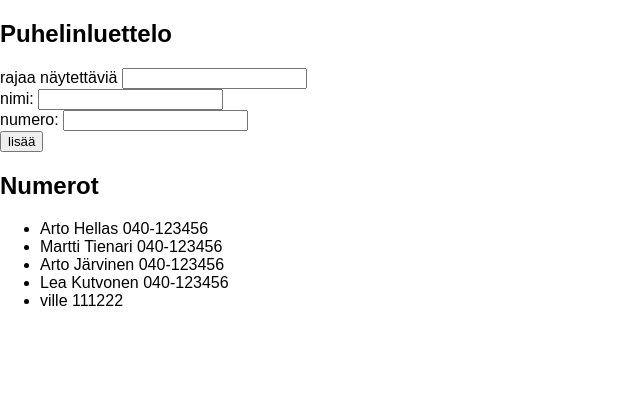
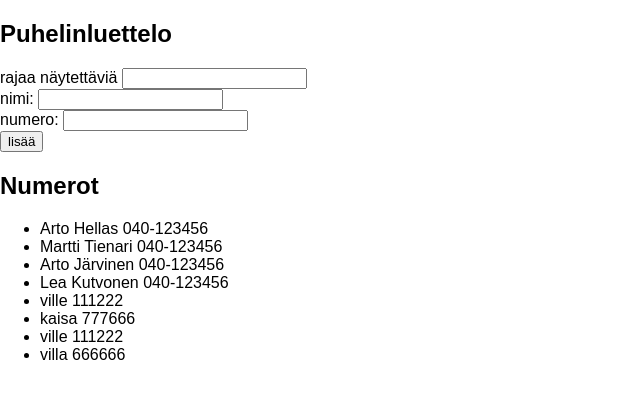
Before and after one commit to tieSari/fullstack, a React (Create React App) app in the folder teht2_6_2_11/puhelinluettelo/: page / in a window 1280 px wide. Shown: the top 398 px of the page, without its empty margins (0-640 px from the left). Built offline with nearby package versions, Linux system fonts and the light colour scheme; data requests are answered from the project's data file.

Commit message:
teht2_15

```diff
--- a/teht2_6_2_11/puhelinluettelo/db.json
+++ b/teht2_6_2_11/puhelinluettelo/db.json
@@ -24,6 +24,21 @@
       "name": "ville",
       "number": "111222",
       "id": 5
+    },
+    {
+      "name": "kaisa",
+      "number": "777666",
+      "id": 6
+    },
+    {
+      "name": "ville",
+      "number": "111222",
+      "id": 7
+    },
+    {
+      "name": "villa",
+      "number": "666666",
+      "id": 8
     }
   ]
 }
--- a/teht2_6_2_11/puhelinluettelo/src/App.js
+++ b/teht2_6_2_11/puhelinluettelo/src/App.js
@@ -1,18 +1,13 @@
 import React from 'react';
 import Persons from './components/Persons'
 import axios from 'axios'
+import personService from './services/persons'
 
 
 class App extends React.Component {
 constructor(props) {
   super(props)
   this.state = {
-//    persons: [
- //     { name: 'Arto Hellas', number: '040-123456' },
- //     { name: 'Martti Tienari', number: '040-123456' },
- //     { name: 'Arto Järvinen', number: '040-123456' },
- //     { name: 'Lea Kutvonen', number: '040-123456' }
- //   ],
     persons: [],
     newName: '',
     newNumber: '',
@@ -41,28 +36,27 @@ addPerson = (event) => {
     name: this.state.newName,
     number: this.state.newNumber,
   }
-  const persons = this.state.persons.map((person) => person.name).includes(personObject.name) ?
-  this.state.persons : this.state.persons.concat(personObject)
-
- axios.post('http://localhost:3002/persons', personObject)
+  if(!this.state.persons.map((person) => person.name).includes(personObject.name))
+  {
+ personService.create(personObject)
     .then(response => {
       console.log(response)
-    })
-
-  this.setState({
-    persons: persons,
+        this.setState({
+    persons: this.state.persons.concat(response),
     newName: '',
     newNumber: ''
   })
+    })
+  }
   }
 
 componentWillMount() {
     console.log('will mount')
-    axios
-      .get('http://localhost:3002/persons')
+    personService
+      .getAll()
       .then(response => {
         console.log('promise fulfilled')
-        this.setState({ persons: response.data })
+        this.setState({ persons: response })
       })
   }
 
--- /dev/null
+++ b/teht2_6_2_11/puhelinluettelo/src/services/persons.js
@@ -0,0 +1,19 @@
+import axios from 'axios'
+const baseUrl = 'http://localhost:3002/persons'
+
+const getAll = () => {
+  const request = axios.get(baseUrl)
+  return request.then(response => response.data)
+}
+
+const create = (newObject) => {
+  const request = axios.post(baseUrl, newObject)
+  return request.then(response => response.data)
+}
+
+const update = (id, newObject) => {
+  const request = axios.put(`${baseUrl}/${id}`, newObject)
+  return request.then(response => response.data)
+}
+
+export default { getAll, create, update }
```
